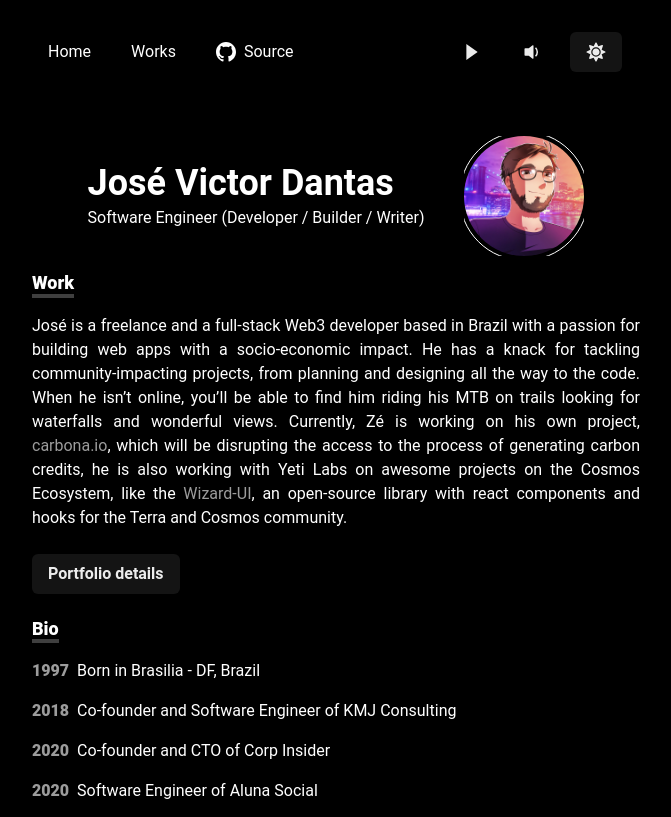
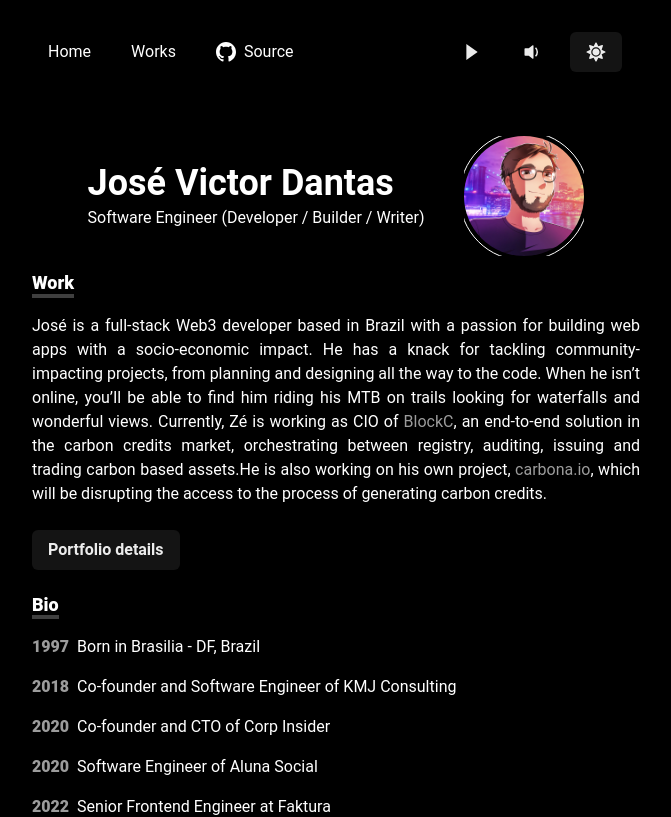
Before and after one commit to zevictordantas/zevictor-website, a Next.js app: page / in a window 1280 px wide. Shown: the top 817 px of the page, without its empty margins (304-975 px from the left). Built offline with nearby package versions, Linux system fonts and the light colour scheme.

Commit message:
feat: add blockC to the website

```diff
--- a/src/common/const/links.ts
+++ b/src/common/const/links.ts
@@ -4,10 +4,10 @@ export const links = {
   musicInspiration: 'https://www.youtube.com/watch?v=Js02m-7qHyE',
 
   projects: {
+    blockC: 'https://blockc.com.br/',
     carbona: 'https://www.carbona.io/',
     faktura: 'https://faktura.art/',
-    websiteRepo: 'https://github.com/zevictordantas/zevictor-website',
-    wizardUi: 'https://wizard-ui-docs.vercel.app/'
+    websiteRepo: 'https://github.com/zevictordantas/zevictor-website'
   },
 
   social: {
--- a/src/modules/Homepage/components/BiographySection/BiographySection.tsx
+++ b/src/modules/Homepage/components/BiographySection/BiographySection.tsx
@@ -27,11 +27,15 @@ export const BiographySection = () => {
       period: '2022'
     },
     {
+      eventDescription: 'Senior Software Engineer at Yeti-Labs',
+      period: '2022'
+    },
+    {
       eventDescription: 'Co-founder and CTO at Carbona',
       period: '2021 - to present'
     },
     {
-      eventDescription: 'Freelance Software Engineer at Yeti-Labs',
+      eventDescription: 'CIO at BlockC',
       period: '2022 - to present'
     }
   ]
--- a/src/modules/Homepage/components/MainWorkSection/MainWorkSection.tsx
+++ b/src/modules/Homepage/components/MainWorkSection/MainWorkSection.tsx
@@ -59,23 +59,23 @@ export const MainWorkSection = () => {
         </Heading>
 
         <Text textAlign="justify">
-          José is a freelance and a full-stack Web3 developer based in Brazil
-          with a passion for building web apps with a socio-economic impact. He
-          has a knack for tackling community-impacting projects, from planning
-          and designing all the way to the code. When he isn’t online, you’ll be
-          able to find him riding his MTB on trails looking for waterfalls and
-          wonderful views. Currently, Zé is working on his own project,{' '}
+          José is a full-stack Web3 developer based in Brazil with a passion for
+          building web apps with a socio-economic impact. He has a knack for
+          tackling community-impacting projects, from planning and designing all
+          the way to the code. When he isn’t online, you’ll be able to find him
+          riding his MTB on trails looking for waterfalls and wonderful views.
+          Currently, Zé is working as CIO of{' '}
+          <ChakraLink href={links.projects.blockC} isExternal>
+            BlockC
+          </ChakraLink>
+          , an end-to-end solution in the carbon credits market, orchestrating
+          between registry, auditing, issuing and trading carbon based assets.He
+          is also working on his own project,{' '}
           <ChakraLink href={links.projects.carbona} isExternal>
             carbona.io
           </ChakraLink>
           , which will be disrupting the access to the process of generating
-          carbon credits, he is also working with Yeti Labs on awesome projects
-          on the Cosmos Ecosystem, like the{' '}
-          <ChakraLink href={links.projects.wizardUi} isExternal>
-            Wizard-UI
-          </ChakraLink>
-          , an open-source library with react components and hooks for the Terra
-          and Cosmos community.
+          carbon credits.
         </Text>
       </Stack>
 
```
Also changed, not shown: src/modules/Works/Works.tsx (+20 -7 lines), public/blockc.png (added).
